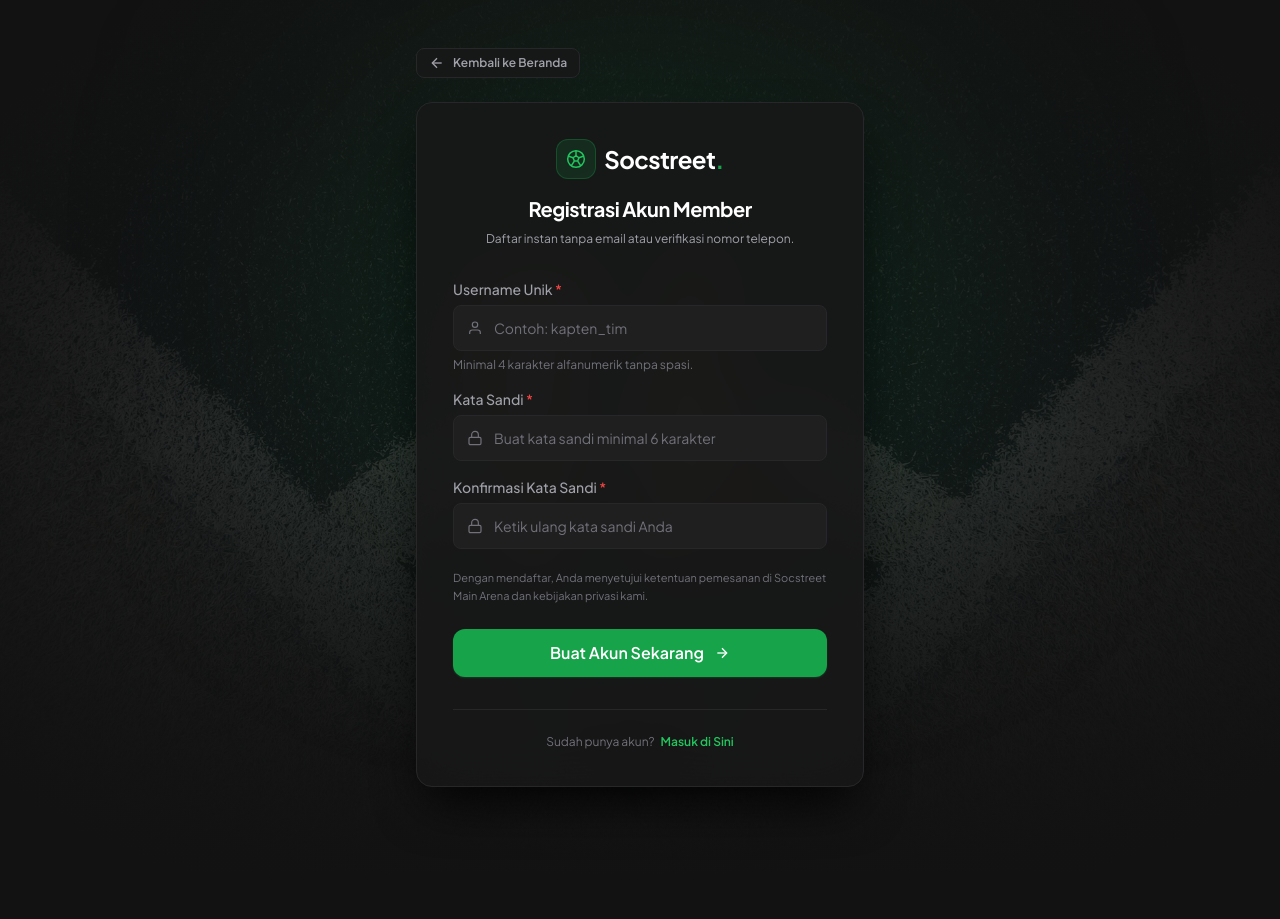
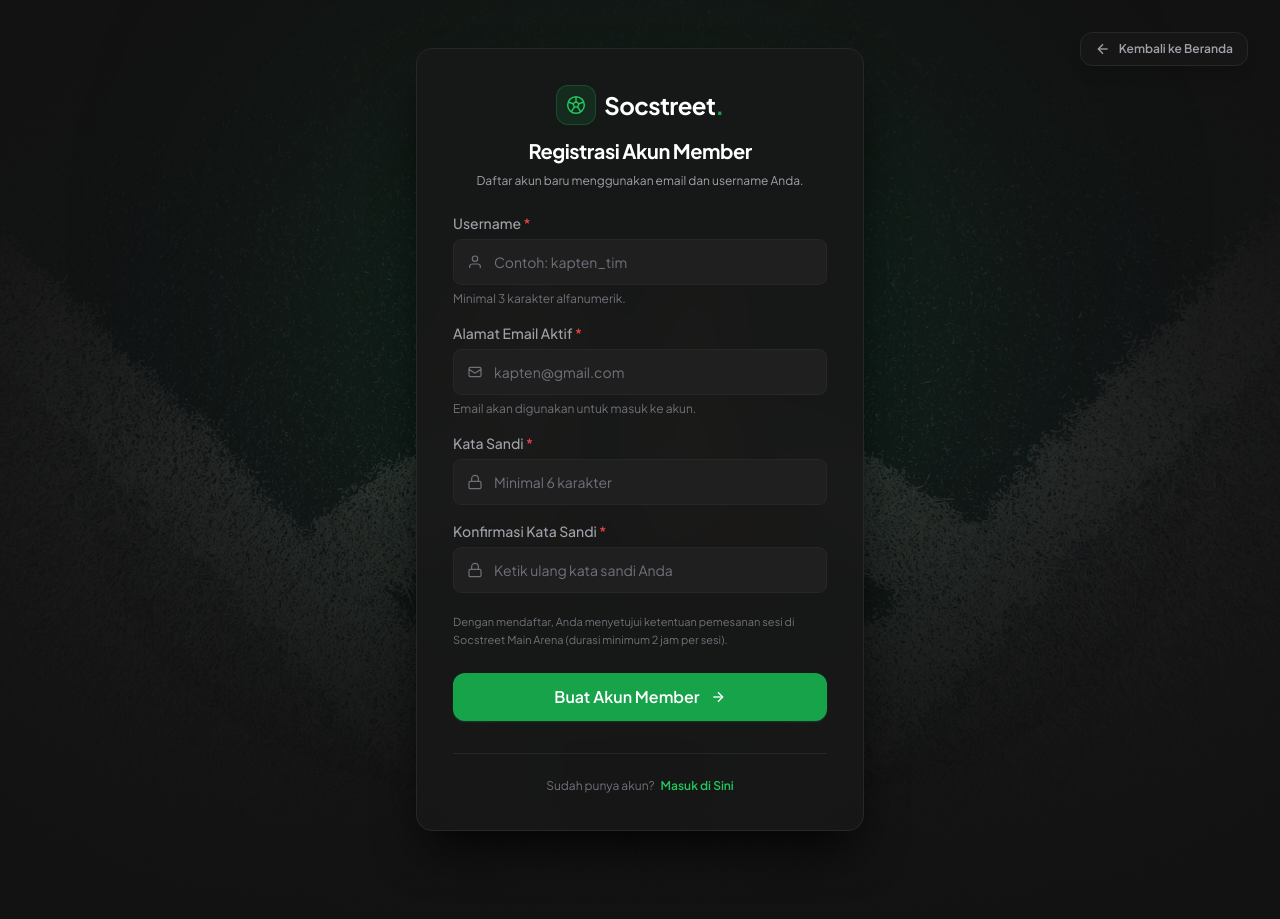
Before and after one commit to satriafzal/socstreet_web, a Laravel app: page /register in a window 1280 px wide. Before the commit the page ends 787 px from the top, so only its background shows below. Run offline with Laravel 12, Linux system fonts and the light colour scheme; some libraries are stand-ins or nearby versions.

Commit message:
update register.blade.php

```diff
--- a/resources/views/pages/auth/register.blade.php
+++ b/resources/views/pages/auth/register.blade.php
@@ -15,9 +15,9 @@
             <div class="absolute top-1/3 left-1/2 -translate-x-1/2 -translate-y-1/2 w-[550px] h-[350px] bg-[#16A34A]/20 blur-[140px] rounded-full pointer-events-none"></div>
         </div>
 
-        <!-- Back to Home -->
-        <div class="w-full max-w-md mb-6 relative z-10">
-            <a href="{{ route('home') }}" class="inline-flex items-center gap-2 text-xs font-semibold text-[#A1A1AA] hover:text-white transition-colors bg-[#181818]/80 backdrop-blur-md px-3 py-1.5 rounded-lg border border-[#27272A] w-fit">
+        <!-- Back to Home (Pojok Kanan Atas) -->
+        <div class="absolute top-5 right-5 sm:top-8 sm:right-8 z-20">
+            <a href="{{ route('home') }}" class="inline-flex items-center gap-2 text-xs font-semibold text-[#A1A1AA] hover:text-white transition-colors bg-[#181818]/85 backdrop-blur-md px-3.5 py-2 rounded-xl border border-[#27272A] hover:border-[#3F3F46] hover:bg-[#242424] shadow-lg">
                 <x-icon name="arrow-left" class="w-4 h-4" />
                 <span>Kembali ke Beranda</span>
             </a>
@@ -26,26 +26,54 @@
         <!-- Centered Auth Card with Frosted Glass -->
         <div class="w-full max-w-md rounded-2xl bg-[#181818]/90 backdrop-blur-xl border border-[#27272A] p-7 sm:p-9 shadow-2xl shadow-black/90 relative z-10">
             <!-- Brand & Header -->
-            <div class="text-center space-y-2 mb-8">
-                <a href="{{ route('home') }}" class="inline-flex items-center gap-2 justify-center group mb-2">
+            <div class="text-center space-y-2 mb-6">
+                <a href="{{ route('home') }}" class="inline-flex items-center gap-2 justify-center group mb-1">
                     <div class="w-10 h-10 rounded-xl bg-[#16A34A]/15 border border-[#16A34A]/30 flex items-center justify-center text-[#22C55E] group-hover:scale-105 transition-transform">
                         <x-icon name="soccer" class="w-5 h-5" />
                     </div>
                     <span class="text-2xl font-bold tracking-tight text-white">Socstreet<span class="text-[#16A34A]">.</span></span>
                 </a>
                 <h1 class="text-xl font-bold text-white tracking-tight">Registrasi Akun Member</h1>
-                <p class="text-xs text-[#A1A1AA]">Daftar instan tanpa email atau verifikasi nomor telepon.</p>
+                <p class="text-xs text-[#A1A1AA]">Daftar akun baru menggunakan email dan username Anda.</p>
             </div>
 
-            <!-- Form: STRICTLY Username & Password ONLY (PRD Rule 1.3) -->
-            <form action="{{ route('booking.schedule') }}" method="GET" class="space-y-4">
+            <!-- Error Banner -->
+            @if($errors->any())
+                <div class="mb-5 p-3 rounded-xl bg-[#EF4444]/15 border border-[#EF4444]/40 text-[#EF4444] text-xs space-y-1">
+                    @foreach($errors->all() as $err)
+                        <div class="flex items-center gap-2">
+                            <x-icon name="x" class="w-3.5 h-3.5 shrink-0" />
+                            <span>{{ $err }}</span>
+                        </div>
+                    @endforeach
+                </div>
+            @endif
+
+            <!-- Form: Username, Email, Password, Password Confirmation -->
+            <form action="{{ route('register.post') }}" method="POST" class="space-y-4">
+                @csrf
+
                 <x-input
                     name="username"
-                    label="Username Unik"
+                    label="Username"
                     type="text"
                     placeholder="Contoh: kapten_tim"
                     icon="user"
-                    help="Minimal 4 karakter alfanumerik tanpa spasi."
+                    :value="old('username')"
+                    :error="$errors->first('username')"
+                    help="Minimal 3 karakter alfanumerik."
+                    required
+                />
+
+                <x-input
+                    name="email"
+                    label="Alamat Email Aktif"
+                    type="email"
+                    placeholder="kapten@gmail.com"
+                    icon="mail"
+                    :value="old('email')"
+                    :error="$errors->first('email')"
+                    help="Email akan digunakan untuk masuk ke akun."
                     required
                 />
 
@@ -53,8 +81,9 @@
                     name="password"
                     label="Kata Sandi"
                     type="password"
-                    placeholder="Buat kata sandi minimal 6 karakter"
+                    placeholder="Minimal 6 karakter"
                     icon="lock"
+                    :error="$errors->first('password')"
                     required
                 />
 
@@ -68,12 +97,12 @@
                 />
 
                 <div class="text-[11px] text-[#71717A] leading-relaxed pt-1">
-                    Dengan mendaftar, Anda menyetujui ketentuan pemesanan di Socstreet Main Arena dan kebijakan privasi kami.
+                    Dengan mendaftar, Anda menyetujui ketentuan pemesanan sesi di Socstreet Main Arena (durasi minimum 2 jam per sesi).
                 </div>
 
                 <div class="pt-2">
                     <x-button variant="primary" size="lg" type="submit" class="w-full shadow-lg shadow-[#16A34A]/25">
-                        <span>Buat Akun Sekarang</span>
+                        <span>Buat Akun Member</span>
                         <x-icon name="arrow-right" class="w-4 h-4" />
                     </x-button>
                 </div>
@@ -91,7 +120,7 @@
         </div>
 
         <p class="text-[11px] text-[#71717A] mt-6 text-center">
-            Pendaftaran ringkas &bull; Cukup Username & Password
+            Pendaftaran Cepat &bull; Single Arena Socstreet Main
         </p>
     </div>
 </x-layouts.app>
```
